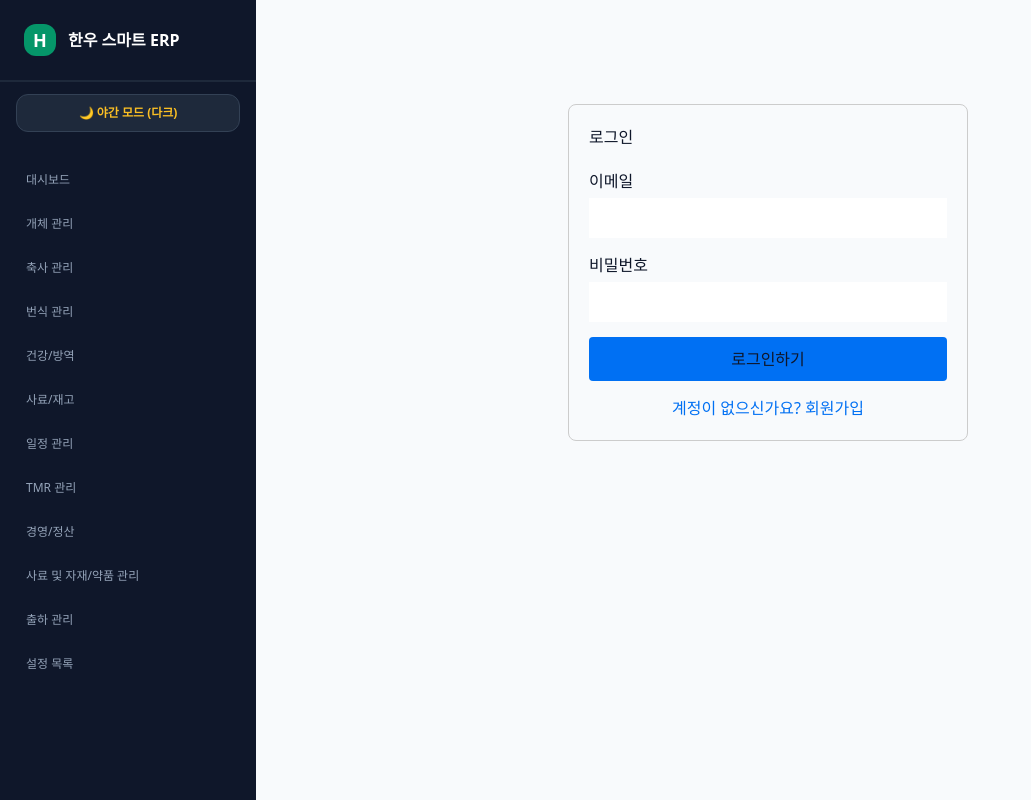
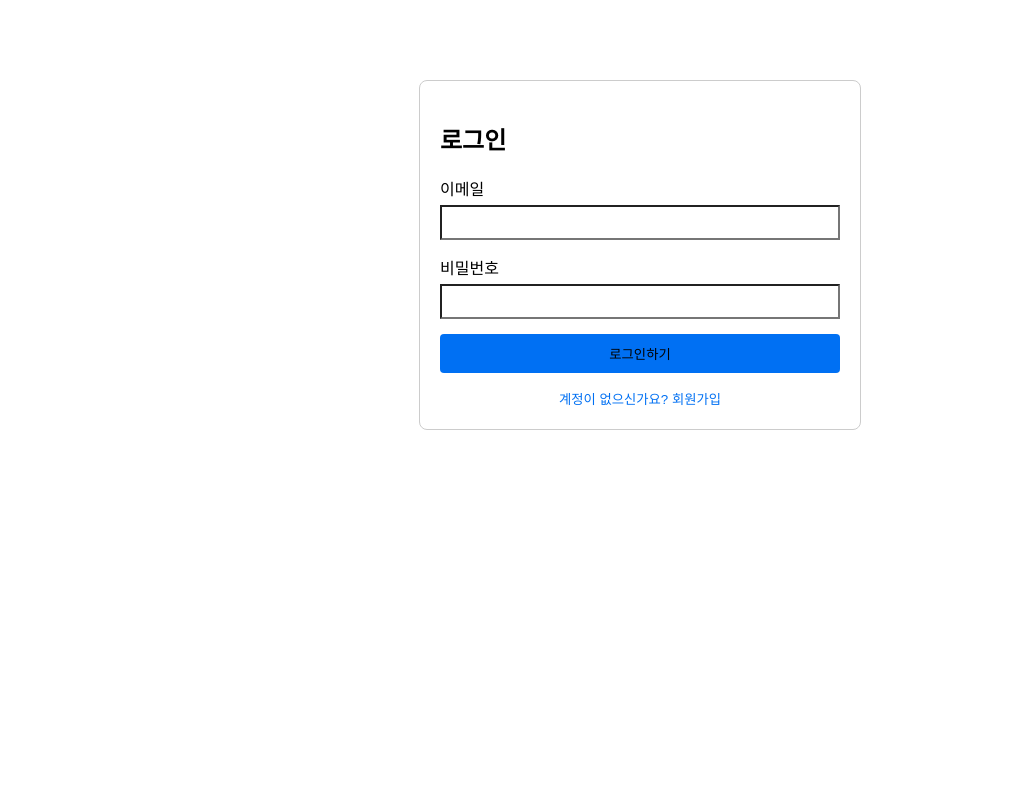
Before and after one commit to wotns627-bot/Livestock-Database, a Next.js app: page /login in a window 1280 px wide. Shown: the whole page, without its empty margins (0-1031 px from the left). Built offline with nearby package versions, Linux system fonts and the light colour scheme.

Commit message:
로그인 페이지에서 사이드바 숨김 처리

```diff
--- /dev/null
+++ b/src/app/layout.js
@@ -0,0 +1,26 @@
+'use client'; // 클라이언트 컴포넌트로 설정 (이미 되어있을 수 있습니다)
+
+import { usePathname } from 'next/navigation';
+
+export default function Layout({ children }) {
+  const pathname = usePathname();
+
+  // 현재 페이지가 로그인 페이지인지 확인
+  const isLoginPage = pathname === '/login';
+
+  return (
+    <div className="flex">
+      {/* 로그인 페이지가 아닐 때만 사이드바(메뉴)를 렌더링합니다 */}
+      {!isLoginPage && (
+        <aside className="w-64 ...">
+          {/* 여기에 사이드바 메뉴 및 로그아웃 버튼 코드 */}
+        </aside>
+      )}
+
+      {/* 본문 콘텐츠 영역 */}
+      <main className="flex-1">
+        {children}
+      </main>
+    </div>
+  );
+}
```
Also changed, not shown: src/middleware.js (added, +32 -0 lines).
